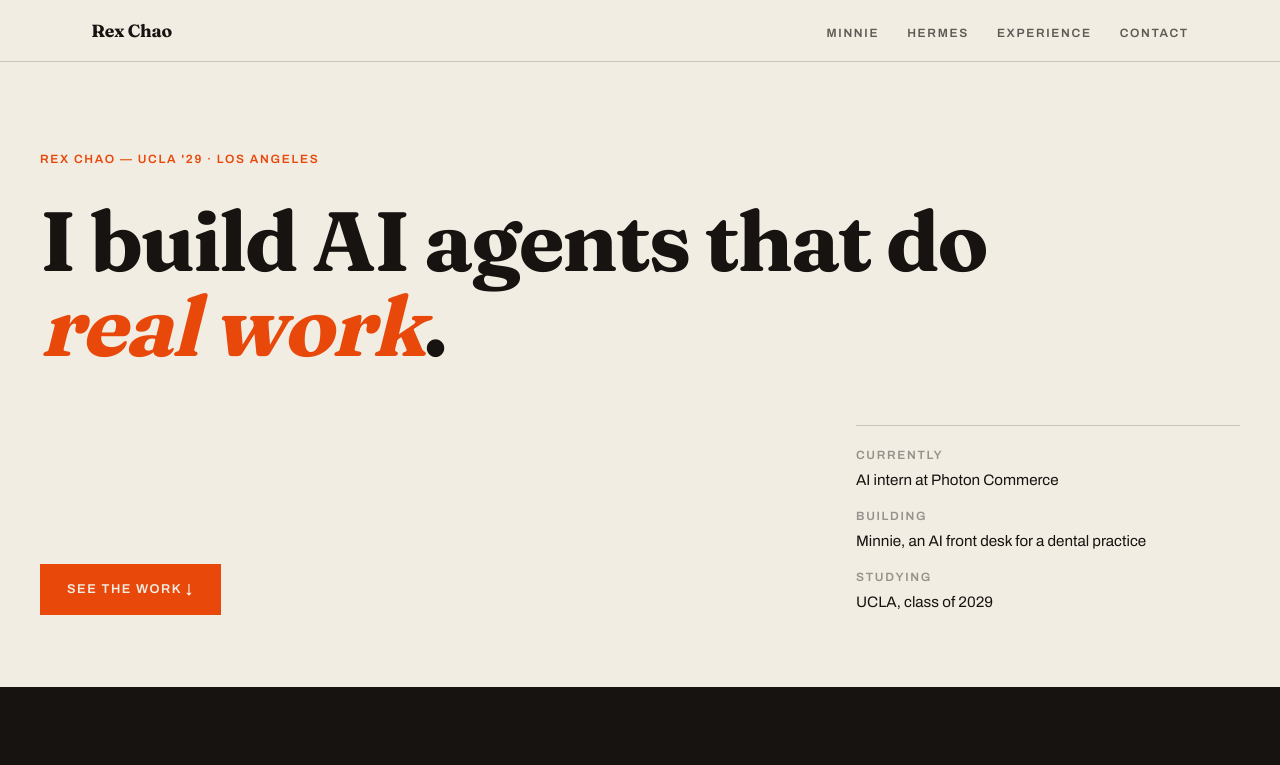
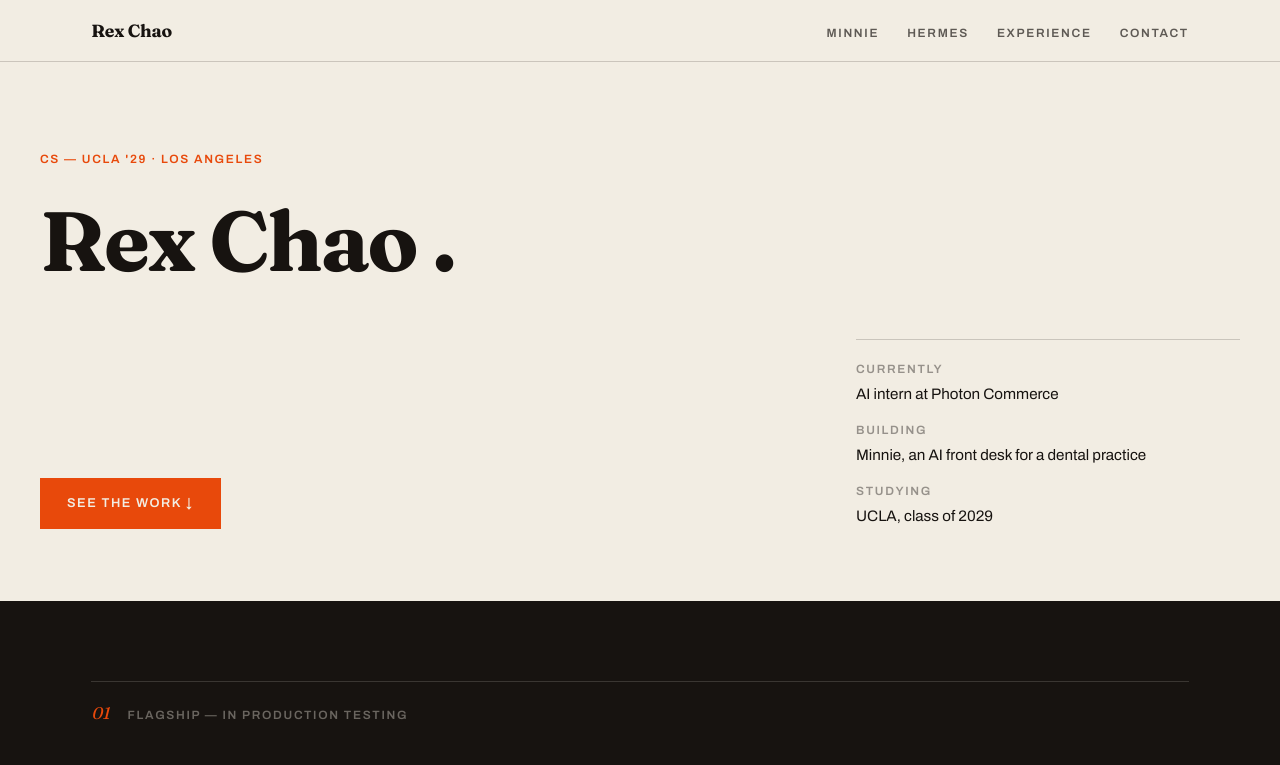
Before and after one commit to rexchao1/rexchao1.github.io, a Next.js app: page / in a window 1280 px wide. Shown: the top 765 px of the page. Built offline with nearby package versions, Linux system fonts and the light colour scheme.

Commit message:
Update hero section text in page.js

```diff
--- a/app/page.js
+++ b/app/page.js
@@ -84,10 +84,10 @@ export default function Home() {
       <main id="top">
         <section className="shell hero">
           <p className="hero-eyebrow label r1">
-            Rex Chao — UCLA '29 · Los Angeles
+            CS — UCLA '29 · Los Angeles
           </p>
           <h1 className="r2">
-            I build AI agents that do <span className="accent">real work</span>
+            Rex Chao
             .
           </h1>
           <div className="hero-cta r3">
```
